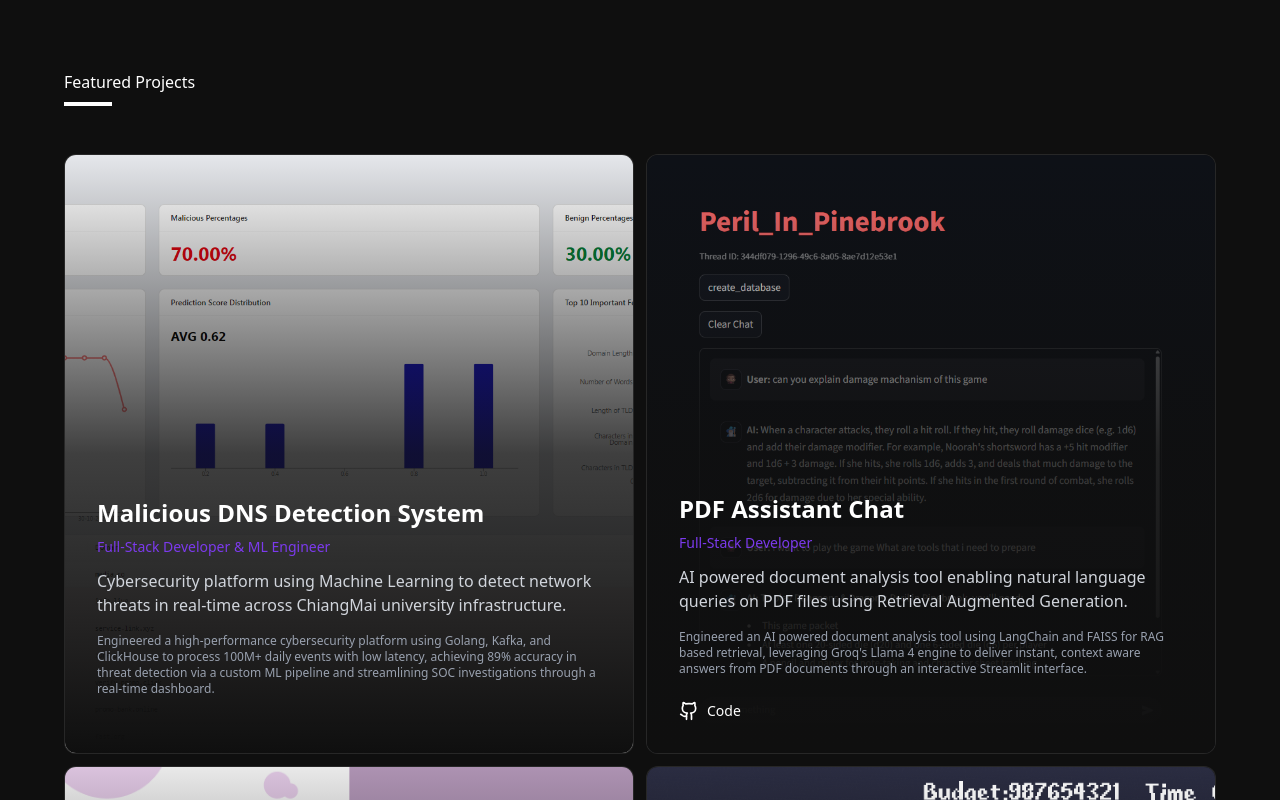
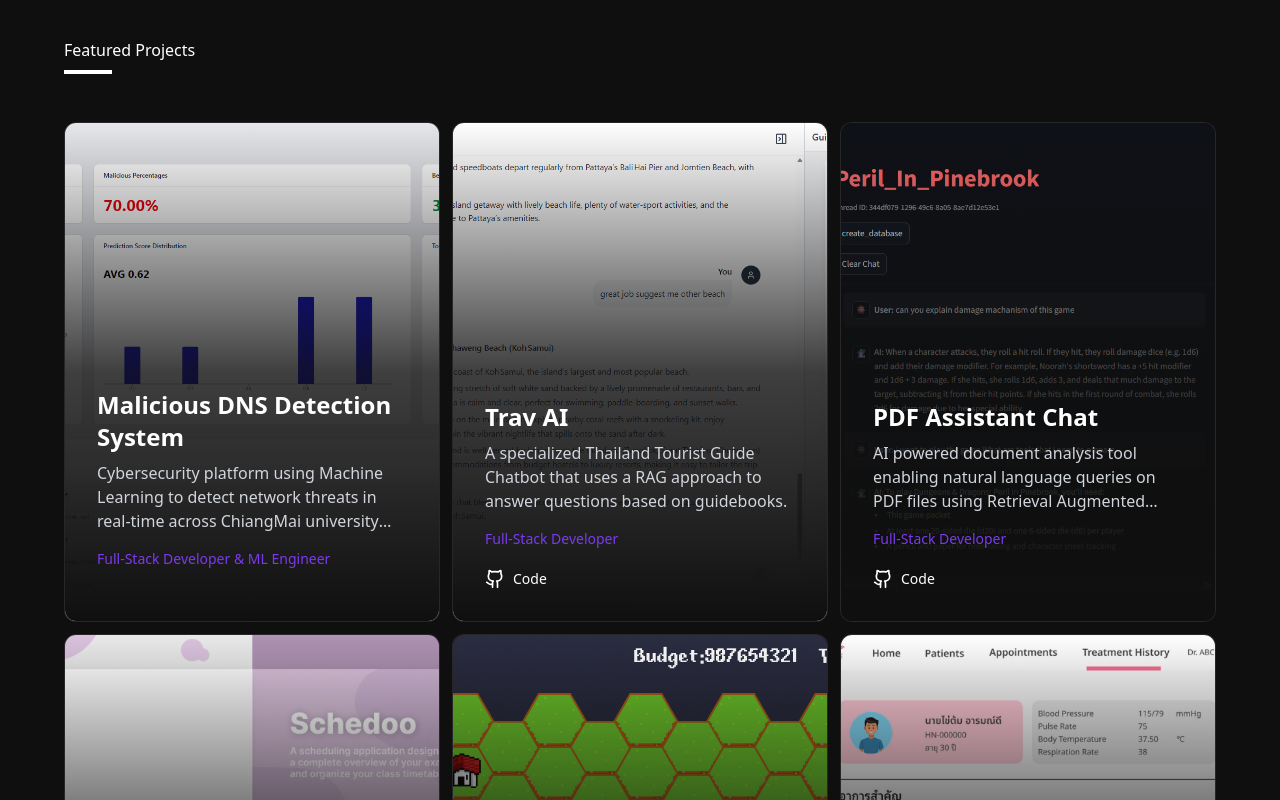
Before and after one commit to NokiaTh131/jakkapong, a React (Vite) app: page / in a window 1280 px wide. Shown: the part 1600-2400 px from the top of the page. Built offline with nearby package versions, Linux system fonts and the light colour scheme.

Commit message:
feat: Add Projects component, project data, and associated assets.

```diff
--- a/src/components/Projects.tsx
+++ b/src/components/Projects.tsx
@@ -28,7 +28,7 @@ export function Projects() {
   };
 
   return (
-    <section id="projects" className="py-20 px-6">
+    <section id="projects" className="py-12">
       <div className="max-w-6xl mx-auto">
         <motion.div
           initial={{ opacity: 0, y: 20 }}
@@ -40,14 +40,14 @@ export function Projects() {
           <div className="w-12 h-1 bg-foreground mb-12" />
         </motion.div>
 
-        <div className="flex flex-col md:grid md:grid-cols-2 gap-3">
+        <div className="flex flex-col md:grid md:grid-cols-3 gap-3">
           {projects.map((project) => {
             const imageSrc = getImagePath(project.image);
 
             return (
               <div
                 key={project.name}
-                className="group relative flex flex-col h-[500px] md:h-[600px] w-full overflow-hidden rounded-xl border border-white/10 bg-card"
+                className="group relative flex flex-col h-[500px] md:h-[500px] w-full overflow-hidden rounded-xl border border-white/10 bg-card"
               >
                 {/* Background Image */}
                 {imageSrc && (
@@ -66,23 +66,13 @@ export function Projects() {
                     <h3 className="mb-2 text-2xl font-bold text-white">
                       {project.name}
                     </h3>
+
+                    <p className="mb-4 line-clamp-3 text-gray-300">
+                      {project.description}
+                    </p>
                     <div className="mb-3 text-sm font-medium text-primary">
                       {project.role}
                     </div>
-                    <p className="mb-4 line-clamp-3 text-gray-300">
-                      {project.description}
-                    </p>
-
-                    {/* Points list - Limited to 2 items to prevent overflow */}
-                    {project.points && project.points.length > 0 && (
-                      <ul className="mb-4 space-y-1">
-                        {project.points.slice(0, 2).map((point, i) => (
-                          <li key={i} className="text-xs text-gray-400">
-                            {point}
-                          </li>
-                        ))}
-                      </ul>
-                    )}
                   </div>
 
                   <div className="flex gap-4 pt-2">
--- a/src/data.json
+++ b/src/data.json
@@ -69,6 +69,16 @@
         "Engineered a high-performance cybersecurity platform using Golang, Kafka, and ClickHouse to process 100M+ daily events with low latency, achieving 89% accuracy in threat detection via a custom ML pipeline and streamlining SOC investigations through a real-time dashboard."
       ],
       "image": "src/assets/ddd.png"
+    },
+    {
+      "name": "Trav AI",
+      "description": "A specialized Thailand Tourist Guide Chatbot that uses a RAG approach to answer questions based on guidebooks.",
+      "role": "Full-Stack Developer",
+      "links": ["https://github.com/NokiaTh131/trav_ai"],
+      "points": [
+        "Developed a Retrieval-Augmented Generation (RAG) chatbot using Memvid and LangChain to provide accurate Thailand travel information from PDF guidebooks, featuring strict source citation and entity-aware storage for high-fidelity retrieval."
+      ],
+      "image": "src/assets/travai.png"
     },
     {
       "name": "PDF Assistant Chat",
@@ -186,7 +196,8 @@
           "NestJs",
           "Node.js",
           "Go Fiber",
-          "Kafka"
+          "Kafka",
+          "LangChain"
         ],
         "logos": [
           "src/assets/springboot.svg",
@@ -196,7 +207,8 @@
           "src/assets/nestjs.svg",
           "src/assets/nodejs.svg",
           "src/assets/go.svg",
-          "src/assets/kafka.svg"
+          "src/assets/kafka.svg",
+          "src/assets/langchain.svg"
         ]
       },
       {
```
Also changed, not shown: src/assets/langchain.svg (added), src/assets/travai.png (added).
